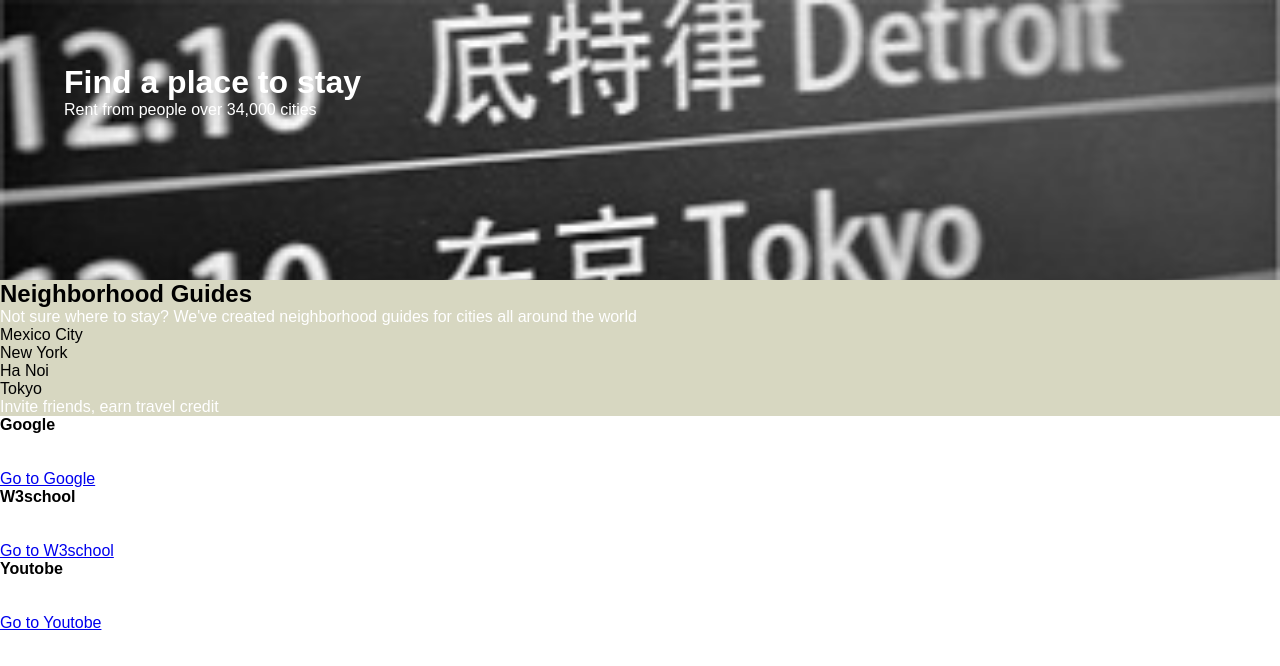
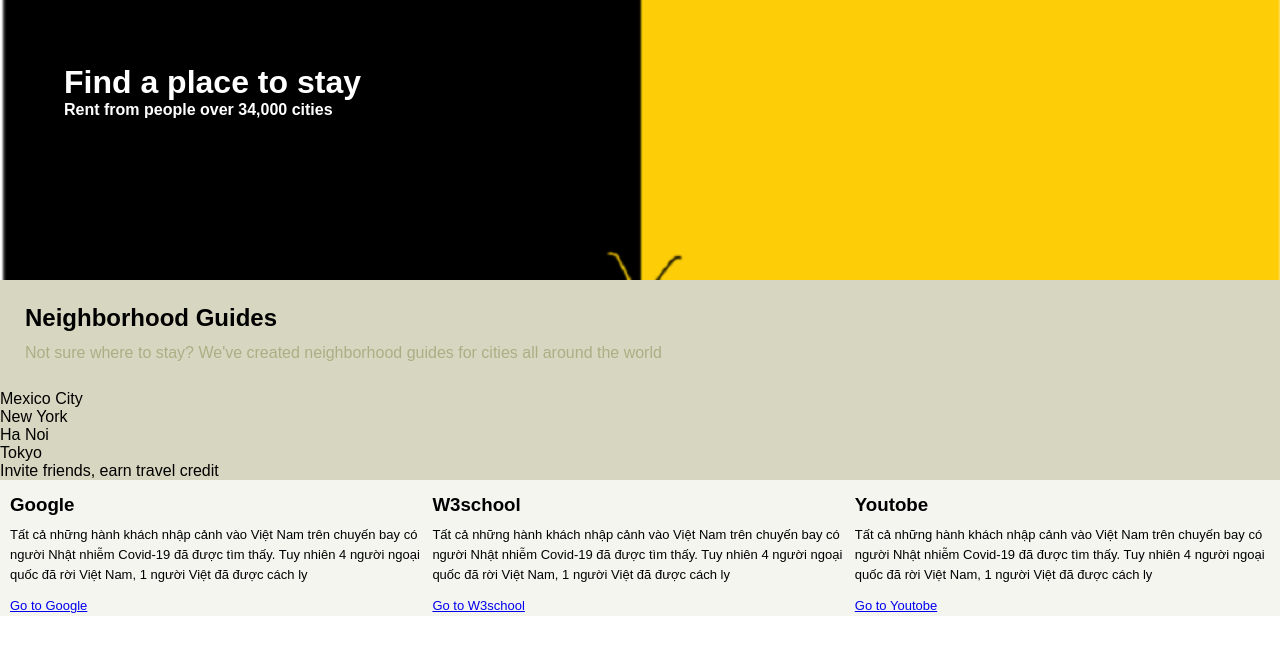
Before and after one commit to thanhcong2801/web_example, a plain HTML site: page html-css/index.html in a window 1280 px wide. Drawn offline with Linux system fonts and the light colour scheme.

Commit message:
add file document

```diff
--- a/html-css/index.html
+++ b/html-css/index.html
@@ -13,33 +13,33 @@
     <div id="main-content">
         <div class="banner">
             <h1>Find a place to stay</h1>
-            <p>Rent from people over 34,000 cities</p>
+            <h4>Rent from people over 34,000 cities</h4>
         </div>
 
         <div class="main">
-            <div class="main-">
+            <div class="main-content">
                 <h2>Neighborhood Guides</h2>
                 <p>Not sure where to stay? We've created neighborhood guides for cities all around the world</p>
             </div>
-            <div>
-                <div>
+            <div class="row">
+                <div class="column-first">
                     <div>Mexico City</div>
                     <div>New York</div>
                 </div>
-                <div>
+                <div class="column">
                     <div>Ha Noi</div>
                     <div>Tokyo</div>
                 </div>
-                <div>
+                <div class="column-last">
                     <p>Invite friends, earn travel credit</p>
                 </div>
             </div>
         </div>
 
         <div class="footer">
-            <div>
+            <div class="footer-column">
                 <div>
-                    <h4>Google</h4>
+                    <h3>Google</h3>
                 </div>
                 <div>
                     <p>Tất cả những hành khách nhập cảnh vào Việt Nam trên chuyến bay có người Nhật nhiễm Covid-19 đã được
@@ -49,9 +49,9 @@
                     <a href="https://www.google.com.vn" target="_blank">Go to Google</a>
                 </div>
             </div>
-            <div>
+            <div class="footer-column">
                 <div>
-                    <h4>W3school</h4>
+                    <h3>W3school</h3>
                 </div>
                 <div>
                     <p>Tất cả những hành khách nhập cảnh vào Việt Nam trên chuyến bay có người Nhật nhiễm Covid-19 đã được
@@ -61,9 +61,9 @@
                     <a href="https://www.w3schools.com" target="_blank">Go to W3school</a>
                 </div>
             </div>
-            <div>
+            <div class="footer-column">
                 <div>
-                    <h4>Youtobe</h4>
+                    <h3>Youtobe</h3>
                 </div>
                 <div>
                     <p>Tất cả những hành khách nhập cảnh vào Việt Nam trên chuyến bay có người Nhật nhiễm Covid-19 đã được
--- a/html-css/style.css
+++ b/html-css/style.css
@@ -9,8 +9,10 @@
     font-family: sans-serif;
 }
 
+
+
 .banner{
-    background-image: url(../image/ima7_2000x.jpg);
+    background-image: url(../image/Capture.PNG);
     background-repeat: no-repeat;
     background-size: cover;
     height: 35vh;
@@ -18,10 +20,53 @@
     padding-left: 5vw;
 }
 
-.banner h1, p{
+.banner h1, h4{
     color: #ffffff;
 }
 
 .main{
     background-color: #d7d7c1;
 }
+
+.main-content{
+    padding: 20px 0 20px 25px;
+    line-height: 35px;
+}
+
+.main-content p{
+    color:  #adad85;
+}
+
+
+.footer{
+    background-color: #f5f5f0;
+    display: flex;
+}
+
+.footer h2{
+    color: #000000;
+}
+
+.footer p, a{
+    font-size: 13px;
+}
+
+.footer-column{
+    width: 33%;
+    padding-top: 15px;
+    padding-left: 10px;
+    line-height: 20px;
+}
+
+.footer-column p{
+    padding: 10px 0;
+}
+
+
+a:visited {
+    color: blue;
+}
+
+a:active {
+    color: pink;
+}
```
Also changed, not shown: 1 other file.
